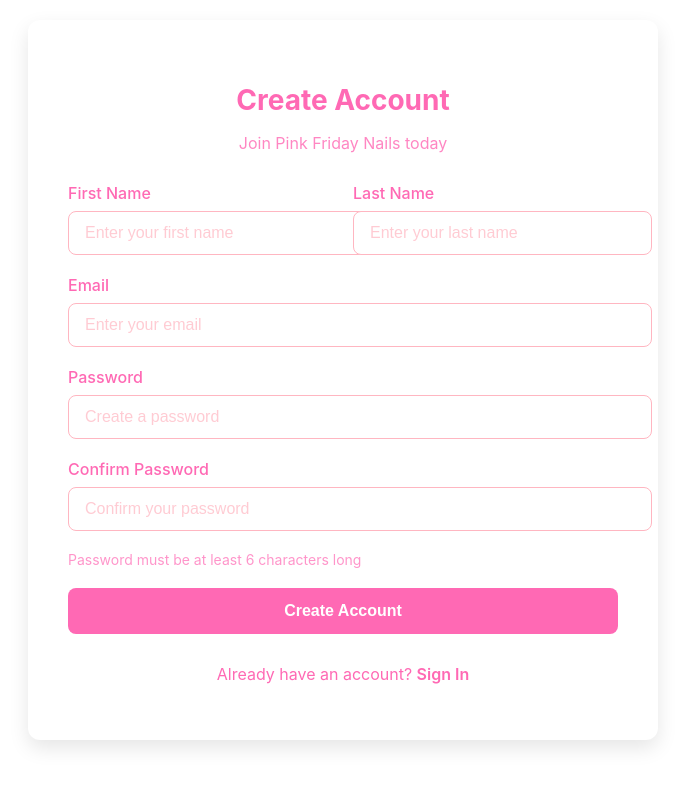
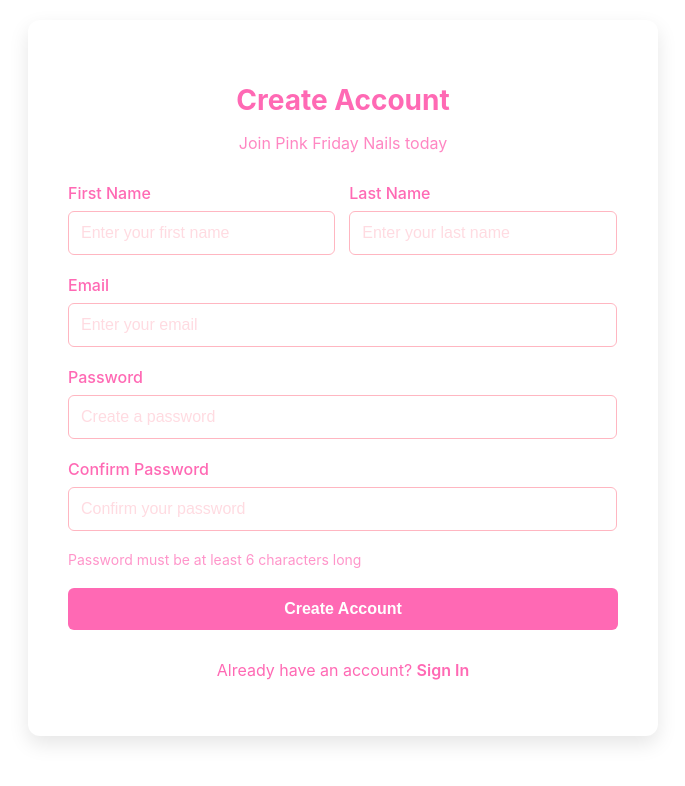
Before and after one commit to Pixelynx/PFNRedesign, a React (Create React App) app in the folder client/: page /register in a window 1280 px wide. Shown: the top 786 px of the page, without its empty margins (297-982 px from the left). Built offline with nearby package versions, Linux system fonts and the light colour scheme; no server answers.

Commit message:
modernize my RegisterForm component to use React Hook Form

```diff
--- a/client/src/components/Registration/RegisterForm.css
+++ b/client/src/components/Registration/RegisterForm.css
@@ -37,14 +37,71 @@
 
 .name-fields {
   display: flex;
-  gap: 20px;
+  width: 95%;
+  gap: 40px;
+  margin-bottom: 20px;
+}
+
+.name-fields .form-input {
+  flex: 1;
 }
 
 @media (max-width: 600px) {
   .name-fields {
     flex-direction: column;
-    gap: 0;
+    gap: 10px;
   }
+
+  .name-fields .form-input {
+    margin-bottom: 10px;
+  }
+}
+
+.form-input {
+  margin-bottom: 20px;
+  width: 95%;
+}
+
+.form-label {
+  display: block;
+  margin-bottom: 8px;
+  font-weight: 500;
+  color: #FF69B4;
+}
+
+.input-field {
+  width: 100%;
+  padding: 12px;
+  border: 1px solid #FFB6C1;
+  border-radius: 6px;
+  font-size: 16px;
+  transition: border-color 0.3s, box-shadow 0.3s;
+}
+
+.input-field:focus {
+  outline: none;
+  border-color: #FF69B4;
+  box-shadow: 0 0 0 2px rgba(255, 105, 180, 0.2);
+}
+
+.input-field::placeholder {
+  color: #FFCCD5;
+}
+
+.input-error {
+  border-color: #FF3366;
+}
+
+.required {
+  color: #FF3366;
+  margin-left: 4px;
+}
+
+.error-message {
+  display: block;
+  color: #FF3366;
+  font-size: 14px;
+  margin-top: 6px;
 }
 
 .password-requirements {
@@ -71,3 +128,48 @@
   opacity: 0.8;
   text-decoration: underline;
 }
+
+/* Success and Error Messages */
+.success-message,
+.error-message-container {
+  padding: 12px;
+  border-radius: 6px;
+  margin-bottom: 20px;
+  font-size: 14px;
+  text-align: center;
+}
+
+.success-message {
+  background-color: rgba(144, 238, 144, 0.2);
+  border: 1px solid #90EE90;
+  color: #2E8B57;
+}
+
+.error-message-container {
+  background-color: rgba(255, 51, 102, 0.1);
+  border: 1px solid #FF3366;
+  color: #FF3366;
+}
+
+/* Button styling */
+button[type="submit"] {
+  background-color: #FF69B4;
+  color: white;
+  border: none;
+  border-radius: 6px;
+  padding: 12px 16px;
+  font-size: 16px;
+  font-weight: 600;
+  cursor: pointer;
+  width: 100%;
+  transition: background-color 0.3s;
+}
+
+button[type="submit"]:hover {
+  background-color: #FF5BA7;
+}
+
+button[type="submit"]:disabled {
+  background-color: #FFAED5;
+  cursor: not-allowed;
+}
--- a/client/src/components/Registration/RegisterForm.tsx
+++ b/client/src/components/Registration/RegisterForm.tsx
@@ -1,71 +1,41 @@
-import React, { useState, FormEvent, ChangeEvent } from 'react';
+import React, { useState } from 'react';
 import { Link, useNavigate } from 'react-router-dom';
+import { useForm, Controller } from 'react-hook-form';
+import { zodResolver } from '@hookform/resolvers/zod';
 import FormInput from '../shared/FormInput';
 import Button from '../shared/Button';
 import ErrorMessage from '../shared/ErrorMessage';
 import SuccessMessage from '../shared/SuccessMessage';
 import { useAuth } from '../Context/AuthContext/AuthContext';
-import { RegistrationFormErrors } from '../../types';
+import { registerSchema, type RegisterFormData } from '../../schemas/auth';
 import './RegisterForm.css';
 
 const RegisterForm: React.FC = () => {
-  const [firstName, setFirstName] = useState('');
-  const [lastName, setLastName] = useState('');
-  const [email, setEmail] = useState('');
-  const [password, setPassword] = useState('');
-  const [confirmPassword, setConfirmPassword] = useState('');
-  const [errors, setErrors] = useState<RegistrationFormErrors>({});
-  const [successMessage, setSuccessMessage] = useState('');
-  const { register, error: authError, loading } = useAuth();
+  const [successMessage, setSuccessMessage] = useState<string>('');
+  const { register: registerUser, error: authError, loading } = useAuth();
   const navigate = useNavigate();
 
-  const validateForm = () => {
-    const newErrors: RegistrationFormErrors = {};
+  const {
+    control,
+    handleSubmit,
+    formState: { errors },
+    reset,
+  } = useForm<RegisterFormData>({
+    resolver: zodResolver(registerSchema),
+    defaultValues: {
+      firstName: '',
+      lastName: '',
+      email: '',
+      password: '',
+      confirmPassword: '',
+    },
+  });
 
-    if (!firstName.trim()) {
-      newErrors.firstName = 'First name is required';
-    }
-
-    if (!lastName.trim()) {
-      newErrors.lastName = 'Last name is required';
-    }
-
-    if (!email) {
-      newErrors.email = 'Email is required';
-    } else if (!/\S+@\S+\.\S+/.test(email)) {
-      newErrors.email = 'Email is invalid';
-    }
-
-    if (!password) {
-      newErrors.password = 'Password is required';
-    } else if (password.length < 6) {
-      newErrors.password = 'Password must be at least 6 characters';
-    }
-
-    if (!confirmPassword) {
-      newErrors.confirmPassword = 'Please confirm your password';
-    } else if (password !== confirmPassword) {
-      newErrors.confirmPassword = 'Passwords do not match';
-    }
-
-    setErrors(newErrors);
-    return Object.keys(newErrors).length === 0;
-  };
-
-  const handleSubmit = async (e: FormEvent<HTMLFormElement>) => {
-    e.preventDefault();
-
-    if (validateForm()) {
+  const onSubmit = async (data: RegisterFormData) => {
     try {
-        await register(email, password, firstName, lastName);
+      await registerUser(data.email, data.password, data.firstName, data.lastName);
       setSuccessMessage('Registration successful! You can now log in.');
-
-        // Reset form
-        setFirstName('');
-        setLastName('');
-        setEmail('');
-        setPassword('');
-        setConfirmPassword('');
+      reset();
 
       // Redirect to login after a delay
       setTimeout(() => {
@@ -74,31 +44,10 @@
     } catch (error) {
       // Error handled in the auth context
     }
-    }
-  };
-
-  const handleFirstNameChange = (e: ChangeEvent<HTMLInputElement>) => {
-    setFirstName(e.target.value);
-  };
-
-  const handleLastNameChange = (e: ChangeEvent<HTMLInputElement>) => {
-    setLastName(e.target.value);
-  };
-
-  const handleEmailChange = (e: ChangeEvent<HTMLInputElement>) => {
-    setEmail(e.target.value);
-  };
-
-  const handlePasswordChange = (e: ChangeEvent<HTMLInputElement>) => {
-    setPassword(e.target.value);
-  };
-
-  const handleConfirmPasswordChange = (e: ChangeEvent<HTMLInputElement>) => {
-    setConfirmPassword(e.target.value);
   };
 
   return (
-    <div className="register-form-container">
+    <div className="register-form-container" role="main">
       <div className="register-form-card">
         <h2 className="register-form-title">Create Account</h2>
         <p className="register-form-subtitle">Join Pink Friday Nails today</p>
@@ -106,60 +55,99 @@
         {authError && <ErrorMessage message={authError} />}
         {successMessage && <SuccessMessage message={successMessage} />}
 
-        <form onSubmit={handleSubmit} className="register-form">
+        <form
+          onSubmit={handleSubmit(onSubmit)}
+          className="register-form"
+          noValidate
+          aria-label="Registration form"
+        >
           <div className="name-fields">
+            <Controller
+              name="firstName"
+              control={control}
+              render={({ field }) => (
                 <FormInput
+                  {...field}
                   id="firstName"
                   label="First Name"
-              value={firstName}
-              onChange={handleFirstNameChange}
+                  type="text"
                   placeholder="Enter your first name"
-              error={errors.firstName}
-              required
+                  error={errors.firstName?.message}
+                  aria-invalid={!!errors.firstName}
+                  aria-describedby={errors.firstName ? 'firstName-error' : undefined}
+                  className="name-field"
+                />
+              )}
             />
 
+            <Controller
+              name="lastName"
+              control={control}
+              render={({ field }) => (
                 <FormInput
+                  {...field}
                   id="lastName"
                   label="Last Name"
-              value={lastName}
-              onChange={handleLastNameChange}
+                  type="text"
                   placeholder="Enter your last name"
-              error={errors.lastName}
-              required
+                  error={errors.lastName?.message}
+                  aria-invalid={!!errors.lastName}
+                  aria-describedby={errors.lastName ? 'lastName-error' : undefined}
+                  className="name-field"
+                />
+              )}
             />
           </div>
 
+          <Controller
+            name="email"
+            control={control}
+            render={({ field }) => (
               <FormInput
+                {...field}
                 id="email"
                 label="Email"
                 type="email"
-            value={email}
-            onChange={handleEmailChange}
                 placeholder="Enter your email"
-            error={errors.email}
-            required
+                error={errors.email?.message}
+                aria-invalid={!!errors.email}
+                aria-describedby={errors.email ? 'email-error' : undefined}
+              />
+            )}
           />
 
+          <Controller
+            name="password"
+            control={control}
+            render={({ field }) => (
               <FormInput
+                {...field}
                 id="password"
                 label="Password"
                 type="password"
-            value={password}
-            onChange={handlePasswordChange}
                 placeholder="Create a password"
-            error={errors.password}
-            required
+                error={errors.password?.message}
+                aria-invalid={!!errors.password}
+                aria-describedby={errors.password ? 'password-error' : undefined}
+              />
+            )}
           />
 
+          <Controller
+            name="confirmPassword"
+            control={control}
+            render={({ field }) => (
               <FormInput
+                {...field}
                 id="confirmPassword"
                 label="Confirm Password"
                 type="password"
-            value={confirmPassword}
-            onChange={handleConfirmPasswordChange}
                 placeholder="Confirm your password"
-            error={errors.confirmPassword}
-            required
+                error={errors.confirmPassword?.message}
+                aria-invalid={!!errors.confirmPassword}
+                aria-describedby={errors.confirmPassword ? 'confirmPassword-error' : undefined}
+              />
+            )}
           />
 
           <div className="password-requirements">
@@ -171,6 +159,7 @@
             variant="primary"
             fullWidth
             disabled={loading}
+            aria-busy={loading}
           >
             {loading ? 'Creating Account...' : 'Create Account'}
           </Button>
@@ -179,7 +168,11 @@
         <div className="register-form-footer">
           <p>
             Already have an account?{' '}
-            <Link to="/login" className="login-link">
+            <Link
+              to="/login"
+              className="login-link"
+              aria-label="Sign in to your account"
+            >
               Sign In
             </Link>
           </p>
```
Also changed, not shown: client/src/routes.tsx (deleted, +0 -66 lines), 1 other file (tests, documents, lock files or other folders). Lines whose indentation alone changed are shown as unchanged.
